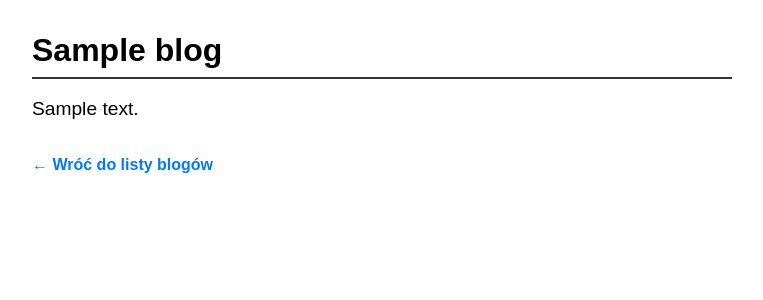
After one commit to W3los/AI_voice_control_Volvo, a Flask app: template templates/view_blog.html in a window 1280 px wide. The commit adds this page. Shown: the top 300 px of the page, without its empty margins (258-1021 px from the left). Run offline with Flask 3, Linux system fonts and the light colour scheme; the template is opened without the code that fills it: most values are stand-ins (such as "Sample title", 1, 10 or a date in 2020).

Commit message:
feat: view_blog template

```diff
--- a/templates/blogs.html
+++ b/templates/blogs.html
@@ -13,6 +13,10 @@
 <body>
   <h1>Blogi</h1>
 
+  <a href="/">
+    <button class="add-button">Wróć na stronę główną</button>
+  </a>
+
   <a href="/blogs/new">
     <button class="add-button">Dodaj nowy blog</button>
   </a>
--- /dev/null
+++ b/templates/view_blog.html
@@ -0,0 +1,42 @@
+<!DOCTYPE html>
+<html lang="pl">
+<head>
+  <meta charset="UTF-8" />
+  <title>{{ blog.title }}</title>
+  <style>
+    body {
+      font-family: sans-serif;
+      max-width: 700px;
+      margin: 2rem auto;
+      padding: 0 1rem;
+    }
+    h1 {
+      margin-bottom: 1rem;
+      font-size: 2rem;
+      border-bottom: 2px solid #333;
+      padding-bottom: 0.5rem;
+    }
+    .content {
+      font-size: 1.2rem;
+      line-height: 1.5;
+      white-space: pre-wrap; /* keep line breaks */
+    }
+    a.back-link {
+      display: inline-block;
+      margin-top: 2rem;
+      text-decoration: none;
+      color: #007bff;
+      font-weight: bold;
+    }
+    a.back-link:hover {
+      text-decoration: underline;
+    }
+  </style>
+</head>
+<body>
+  <h1>{{ blog.title }}</h1>
+  <div class="content">{{ blog.content }}</div>
+
+  <a href="{{ url_for('blogs') }}" class="back-link">← Wróć do listy blogów</a>
+</body>
+</html>
```
